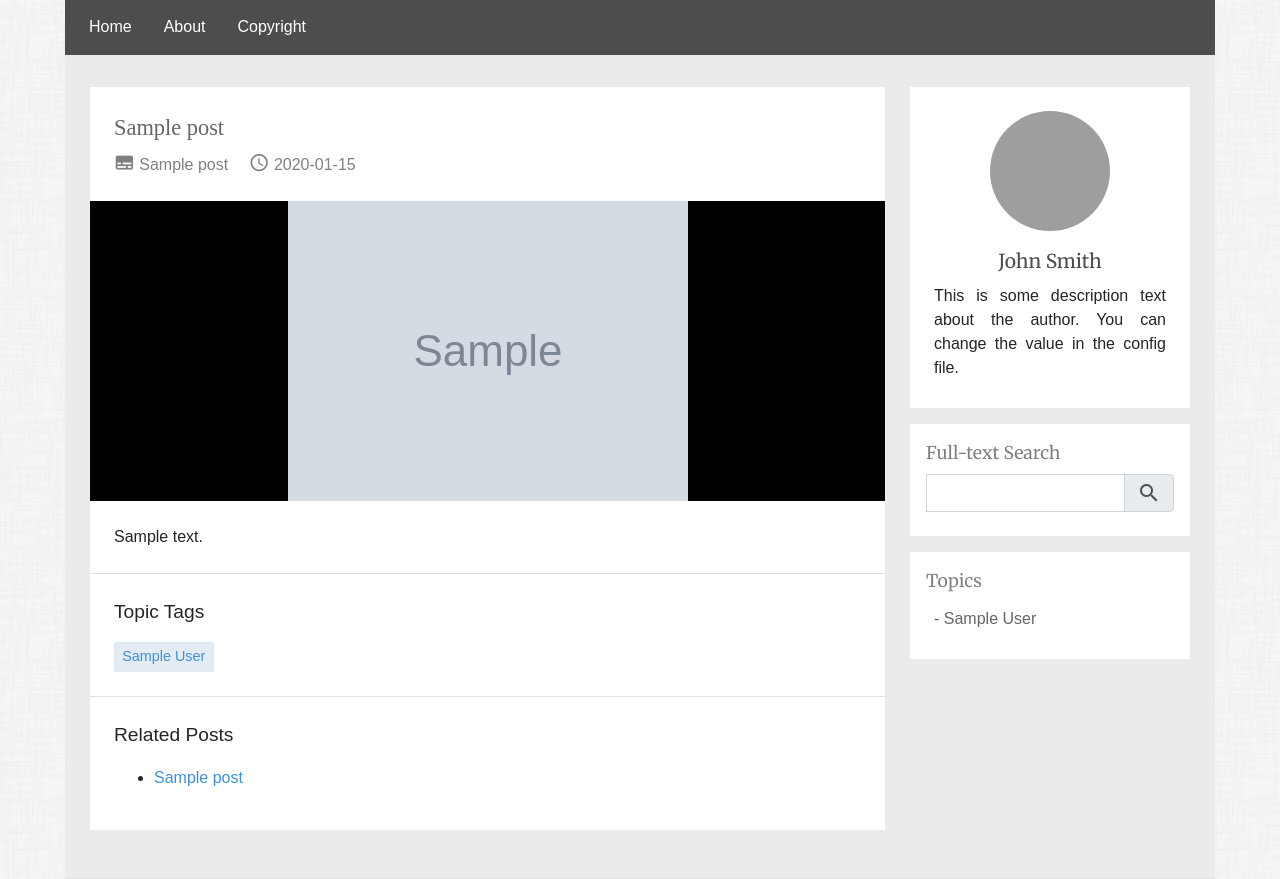
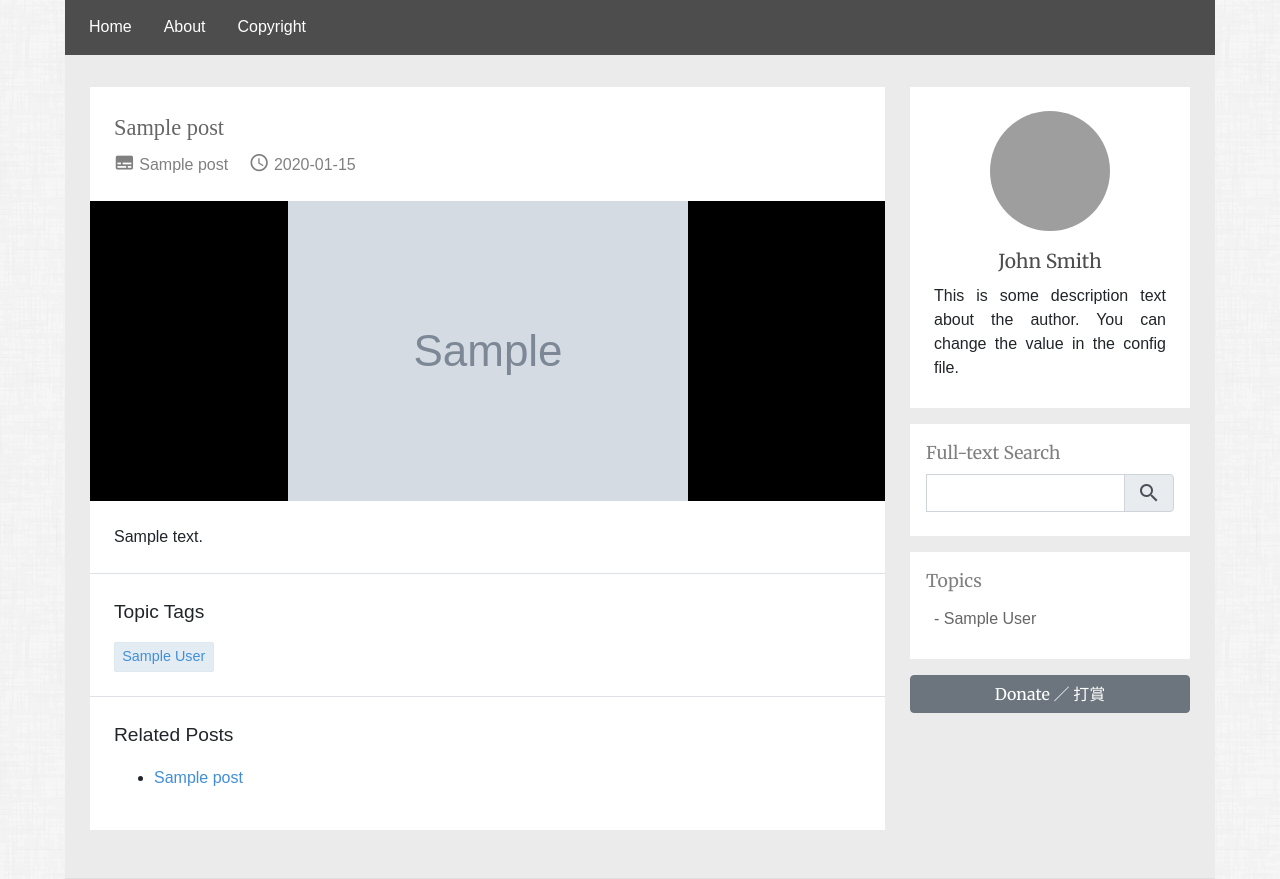
Before and after one commit to thitta/Someone.tw-Blog, a Django app: page /post/1 in a window 1280 px wide. Shown: the part 169-1048 px from the top of the page. Run offline with Django 3.2, Linux system fonts and the light colour scheme; tables that the repository leaves empty hold one stand-in row (values such as "Sample post"); grey boxes marked "Sample" are stand-in pictures; some libraries are stand-ins or nearby versions; grey boxes are pictures that could not be loaded.

Commit message:
[ADD] add donate button and related block
0.5.1

```diff
--- /dev/null
+++ b/cms/templates/cms/block_donate.html
@@ -0,0 +1,6 @@
+<div>
+  {# TODO: this should not be hardcoding  #}
+  <a href="https://blog.someone.tw/post/45">
+    <button type="button" class="btn btn-secondary btn-md btn-block fontSerifMW">Donate ／ 打賞</button>
+  </a>
+</div>
--- a/cms/templates/cms/page_post_detail.html
+++ b/cms/templates/cms/page_post_detail.html
@@ -39,7 +39,6 @@
     </ul>
 </div>
 {% endif %}
-
 <div id="fb_plugin bg-100">
     {% include 'cms/plugin_fb_comment.html' %}
 </div>
@@ -56,10 +55,13 @@
 {% endblock %}
 
 {% block sidebar %}
+
 <div id="sidebar">
     {% include 'cms/plugin_author.html' %}
     <div id="searchBox" class="bg-100 mb-3 overflow-hidden">{% include 'cms/block_search.html' %}</div>
     <div id="collectionBox" class="bg-100 mb-3 overflow-hidden">{% include 'cms/block_collection.html' %}</div>
+    <div id="donateBox" class="mb-3">{% include 'cms/block_donate.html' %}</div>
     {% include 'cms/script_sticky_postlist.html' %}
 </div>
+
 {% endblock %}
--- a/cms/templates/cms/script_sticky_postlist.html
+++ b/cms/templates/cms/script_sticky_postlist.html
@@ -1,10 +1,12 @@
-<script> // sticky sideBar
+<script>
 const rightBox = $("#right");
 const authorBox = $("#authorBox")
 
 const authorBoxOffset = authorBox.outerHeight()+authorBox.offset().top+5
 const windowWidthBreakPoint = 1000;
-const stickyRightContentHeight = $("#searchBox").outerHeight()+$("#collectionBox").outerHeight()+20
+const extraSpace = 20;
+const stickyBoxIds = ["#collectionBox", "#donateBox", "#searchBox"];
+const stickyRightContentHeight = stickyBoxIds.reduce((total, id) => total + $(id).outerHeight() + extraSpace, 0);
 
 if(stickyRightContentHeight<window.innerHeight && $(window).width()>windowWidthBreakPoint){
     window.onscroll = function() {fixRight()};
```
